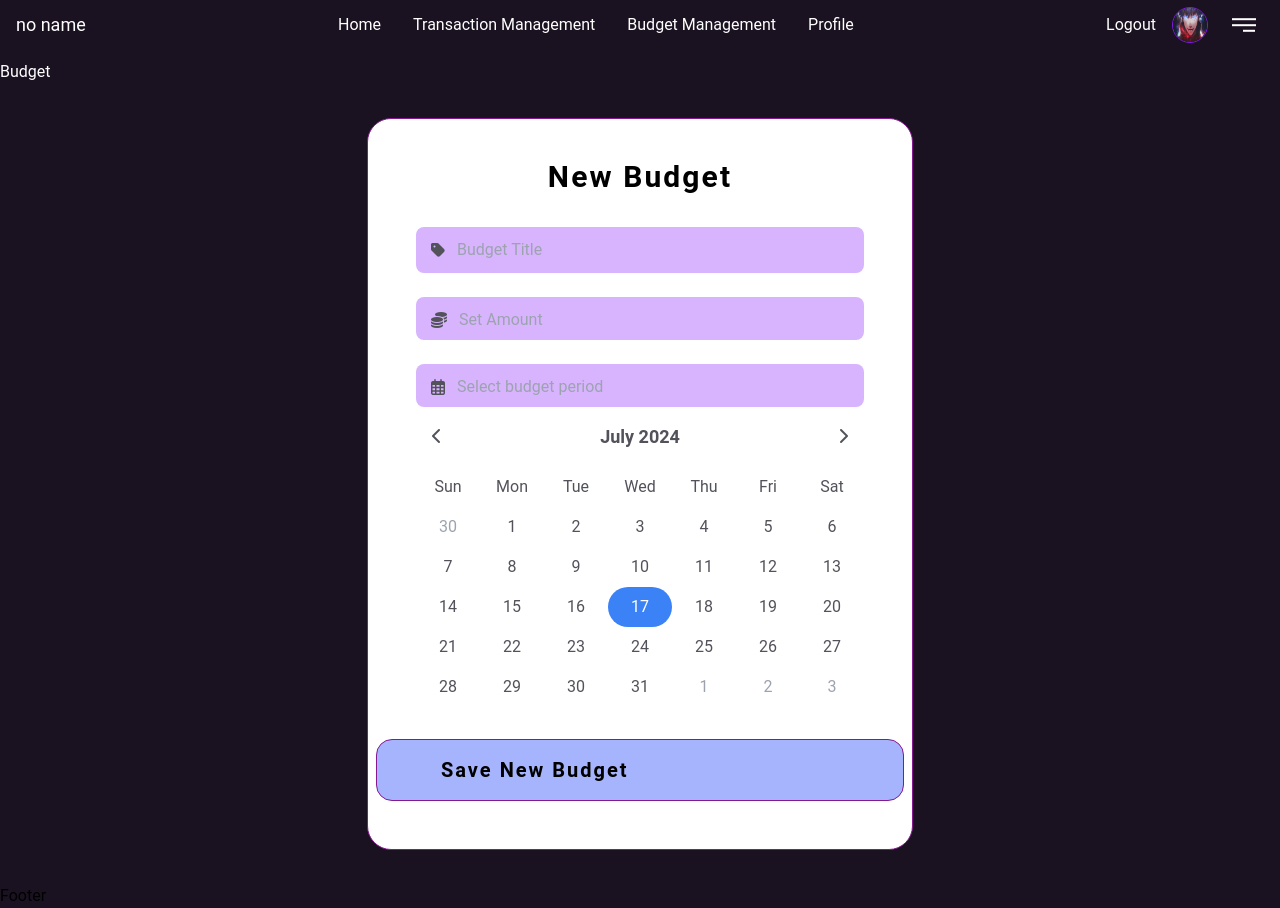
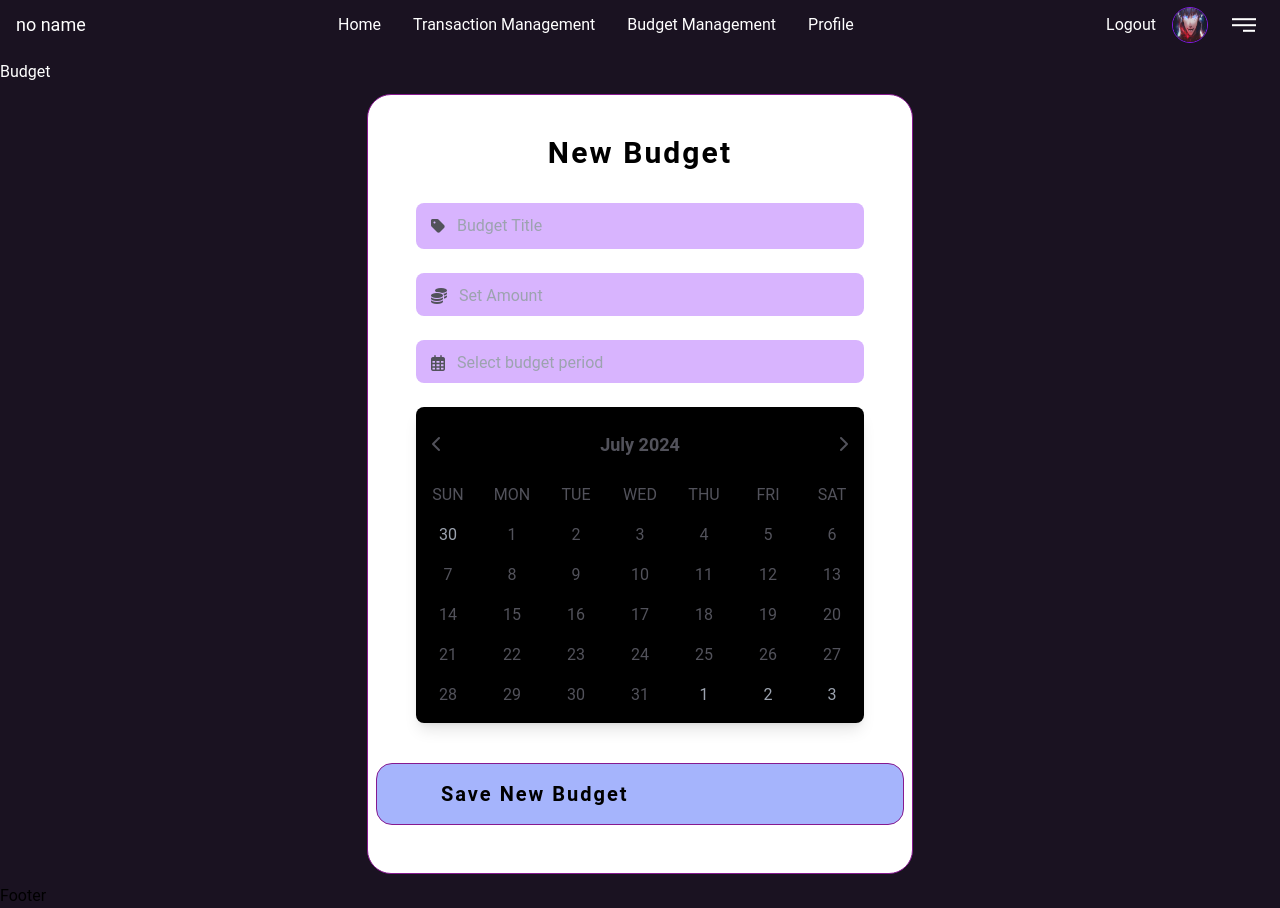
Before and after one commit to Danny2705/budget-application, a React (Create React App) app: page /budget in a window 1280 px wide. Built offline with nearby package versions, Linux system fonts and the light colour scheme; no server answers; sample sign-in values are in the browser's storage.

Commit message:
added some calendar properties

```diff
--- a/src/components/CreateBudget.jsx
+++ b/src/components/CreateBudget.jsx
@@ -14,9 +14,11 @@ import {
   addMonths,
 } from "date-fns";
 
-export function DateCalendar() {
+// MODED from ChatGPT: { can you write me a calender i can use in that component? }
+function DateCalendar() {
   const [currentMonth, setCurrentMonth] = useState(new Date());
-  const [selectedDate, setSelectedDate] = useState(new Date());
+  const [selectedStartDate, setSelectedStartDate] = useState(null);
+  const [selectedEndDate, setSelectedEndDate] = useState(null);
 
   const renderHeader = () => {
     const dateFormat = "MMMM yyyy";
@@ -44,7 +46,7 @@ export function DateCalendar() {
     for (let i = 0; i < 7; i++) {
       days.push(
         <div className="flex-1 text-center p-2" key={i}>
-          {format(addDays(startDate, i), dateFormat)}
+          {format(addDays(startDate, i), dateFormat).toUpperCase()}
         </div>
       );
     }
@@ -74,9 +76,9 @@ export function DateCalendar() {
             className={`flex-1 p-2 text-center cursor-pointer ${
               !isSameMonth(day, monthStart)
                 ? "text-gray-400"
-                : isSameDay(day, selectedDate)
-                ? "bg-blue-500 text-white rounded-full"
-                : "hover:bg-gray-200"
+                : isSameDay(day, selectedStartDate) || isSameDay(day, selectedEndDate)
+                ? "bg-purple-700 text-white rounded-lg"
+                : "hover:bg-purple-300 "
             }`}
             key={day}
             onClick={() => onDateClick(cloneDay)}
@@ -97,7 +99,12 @@ export function DateCalendar() {
   };
 
   const onDateClick = (day) => {
-    setSelectedDate(day);
+    if (!selectedStartDate || (selectedStartDate && selectedEndDate)) {
+      setSelectedStartDate(day);
+      setSelectedEndDate(null);
+    } else if (selectedStartDate && !selectedEndDate && day > selectedStartDate) {
+      setSelectedEndDate(day);
+    }
   };
 
   const nextMonth = () => {
@@ -109,15 +116,18 @@ export function DateCalendar() {
   };
 
   return (
-    <div className="w-full max-w-md mx-auto">
-      {renderHeader()}
-      {renderDays()}
-      {renderCells()}
+    <div className="flex rounded-lg my-2 py-2 shadow-lg gap-2 mt-6 bg-black">
+      <div className="w-full max-w-md mx-auto">
+        {renderHeader()}
+        {renderDays()}
+        {renderCells()}
+      </div>
     </div>
   );
 }
 // console.log(DateCalendar());
 
+// MODED from FIGMA
 export default function CreateBudget() {
   return (
     <div className="flex items-center justify-center h-screen">
```
